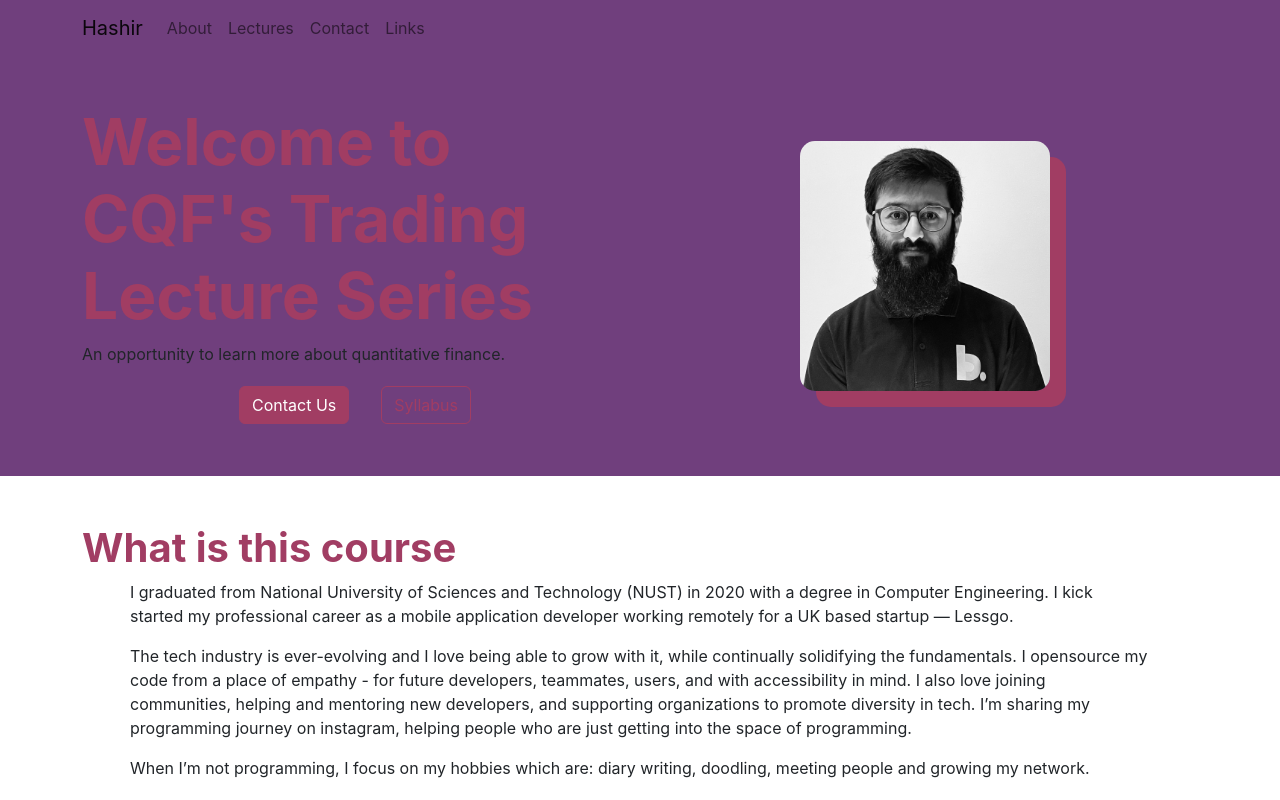
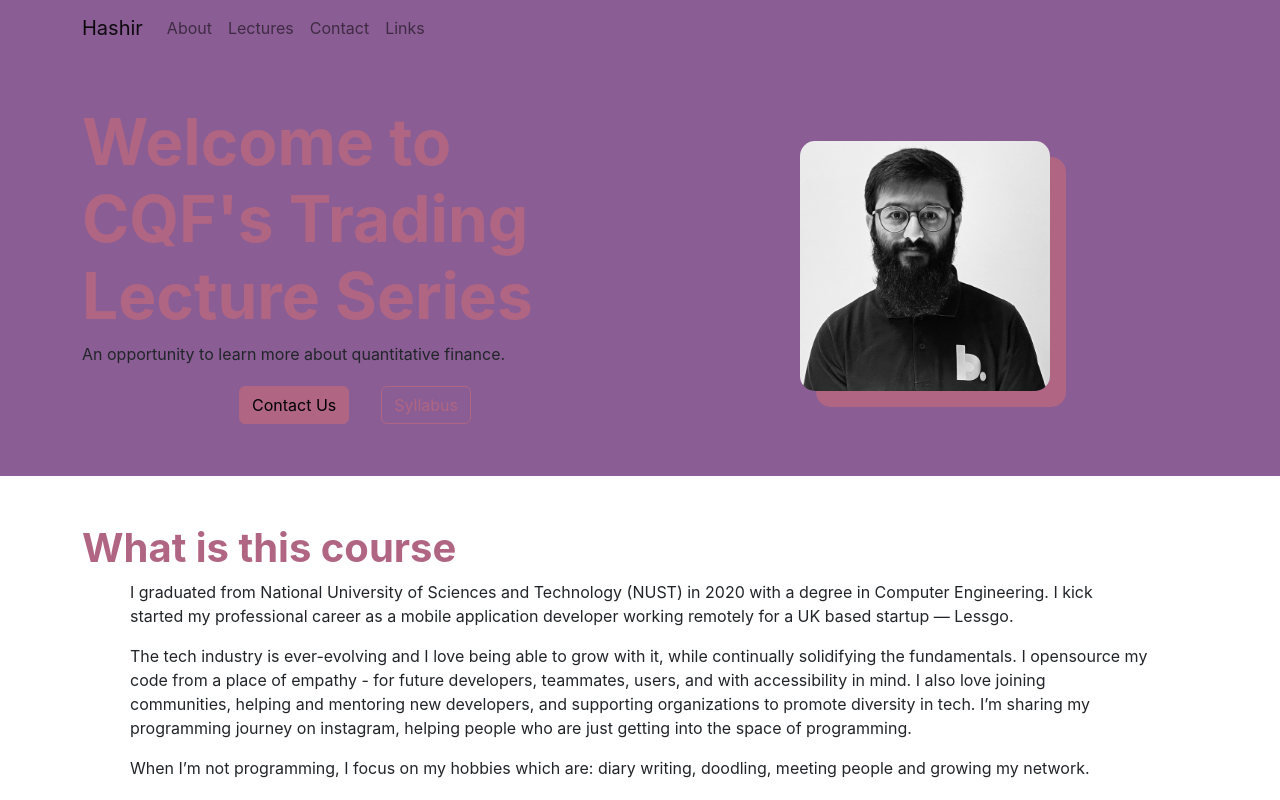
Before and after one commit to CornellQuantFund/nn, a Next.js app: page / in a window 1280 px wide. Shown: the top 800 px of the page. Built offline with nearby package versions, Linux system fonts and the light colour scheme.

Commit message:
Update custom.global.scss

```diff
--- a/styles/custom.global.scss
+++ b/styles/custom.global.scss
@@ -18,9 +18,9 @@
 // $inverted-font: #FFFFFF;
 
 // bootstrap overrides
-$primary: #A13D63;   // Deep reddish-purple (dominant color in the logo)
-$secondary: #703F7D; // Muted purple/magenta (secondary background tone)
-$light: #E0B4D5;     // Soft pastel pink/lavender (lighter accents)
+$primary: #B06583;   // Softer reddish-purple, less intense but still vibrant
+$secondary: #8A5E94; // A muted, slightly desaturated purple to blend with primary
+$light: #F0D6E5;     // A lighter pastel pink/lavender for a soft background effect
 
 @import url('https://fonts.googleapis.com/css2?family=Barlow:wght@400;700&display=swap');
 $font-family-sans-serif: -apple-system, 'Barlow', sans-serif, "Apple Color Emoji", "Segoe UI Emoji", "Segoe UI Symbol", "Noto Color Emoji";
```
